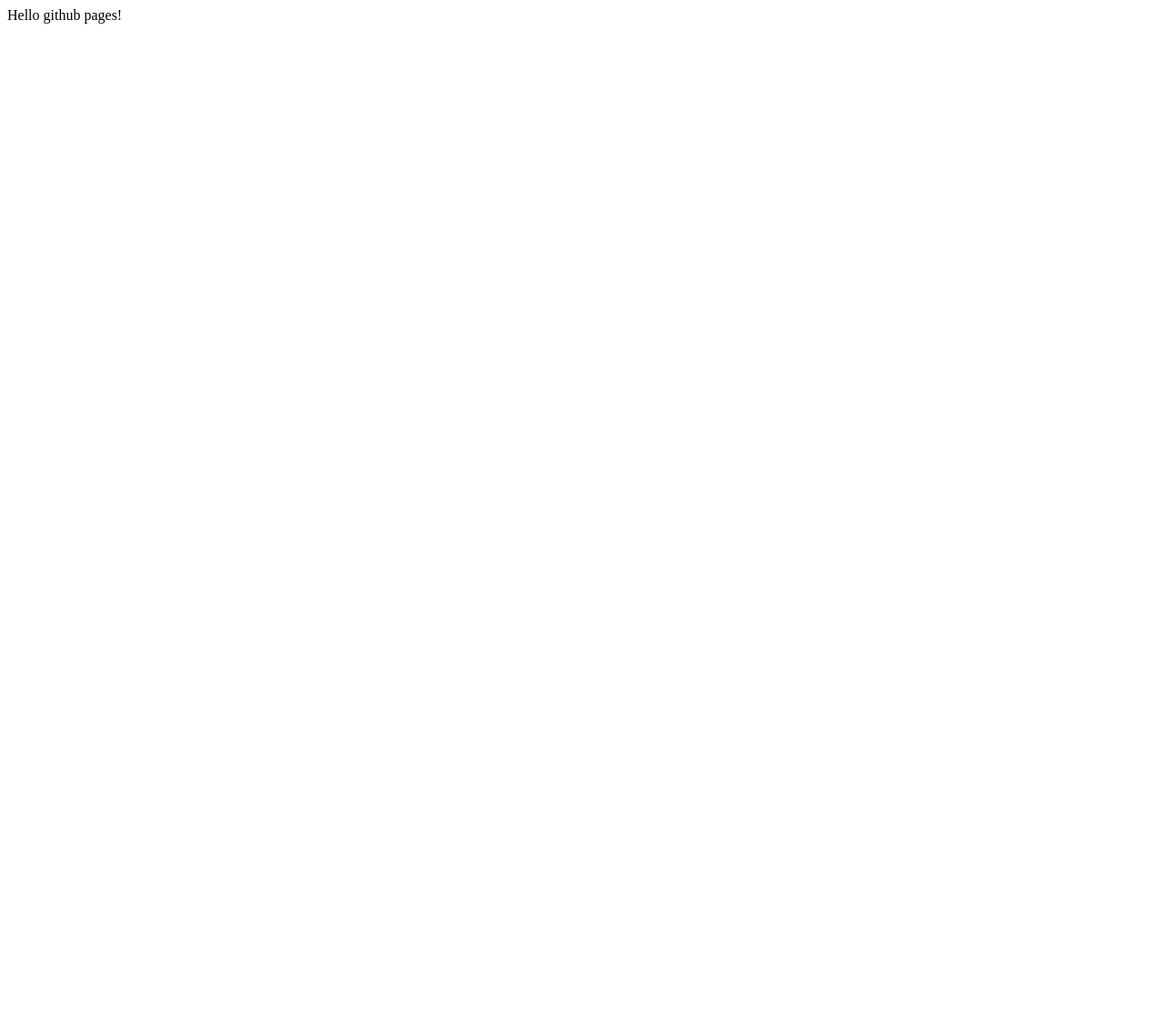
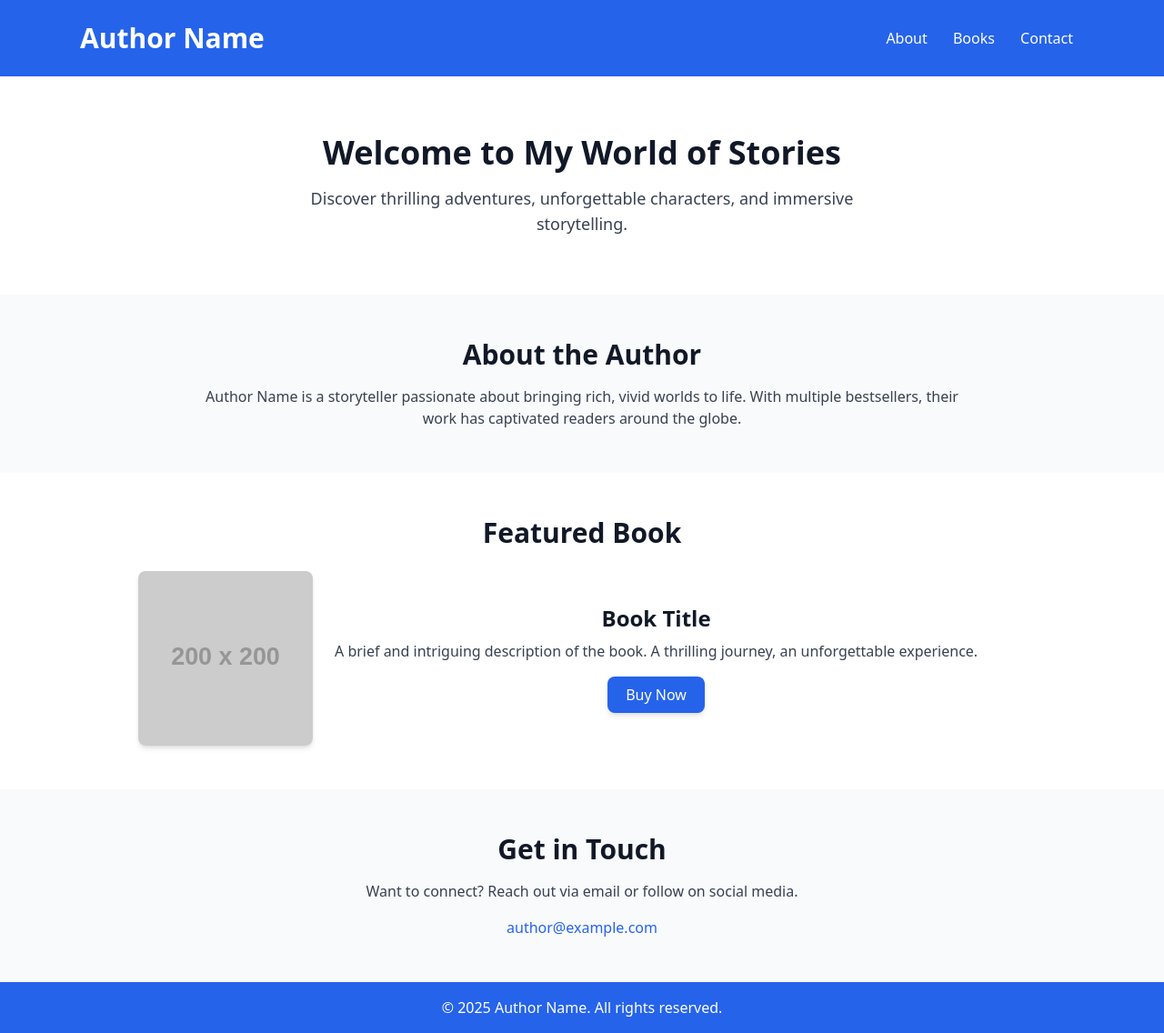
Before and after one commit to chrisgemignani/zmaple, a plain HTML site: page index.html in a window 1280 px wide. Shown: the whole page at 91% size. Before the commit the page ends 800 px from the top, so only its background shows below. Drawn offline with nearby package versions, Linux system fonts and the light colour scheme; placeholder pictures from the web are drawn by us.

Commit message:
Default page using tailwind

```diff
--- a/index.html
+++ b/index.html
@@ -1 +1,76 @@
-Hello github pages!
+<!DOCTYPE html>
+<html lang="en">
+<head>
+    <meta charset="UTF-8">
+    <meta name="viewport" content="width=device-width, initial-scale=1.0">
+    <title>Author's Website</title>
+    <script src="https://cdn.tailwindcss.com"></script>
+</head>
+<body class="bg-gray-100 text-gray-900">
+
+    <!-- Header -->
+    <header class="bg-blue-600 text-white py-6">
+        <div class="max-w-6xl mx-auto px-6 flex justify-between items-center">
+            <h1 class="text-3xl font-bold">Author Name</h1>
+            <nav>
+                <a href="#about" class="mx-3 hover:underline">About</a>
+                <a href="#books" class="mx-3 hover:underline">Books</a>
+                <a href="#contact" class="mx-3 hover:underline">Contact</a>
+            </nav>
+        </div>
+    </header>
+
+    <!-- Hero Section -->
+    <section class="text-center py-16 bg-white">
+        <h2 class="text-4xl font-extrabold">Welcome to My World of Stories</h2>
+        <p class="mt-4 text-lg text-gray-700 max-w-2xl mx-auto">
+            Discover thrilling adventures, unforgettable characters, and immersive storytelling.
+        </p>
+    </section>
+
+    <!-- About Section -->
+    <section id="about" class="py-12 bg-gray-50">
+        <div class="max-w-4xl mx-auto px-6 text-center">
+            <h3 class="text-3xl font-semibold">About the Author</h3>
+            <p class="mt-4 text-gray-700">
+                Author Name is a storyteller passionate about bringing rich, vivid worlds to life. With multiple bestsellers,
+                their work has captivated readers around the globe.
+            </p>
+        </div>
+    </section>
+
+    <!-- Featured Book Section -->
+    <section id="books" class="py-12 bg-white">
+        <div class="max-w-5xl mx-auto px-6 text-center">
+            <h3 class="text-3xl font-semibold">Featured Book</h3>
+            <div class="mt-6 flex flex-col md:flex-row items-center">
+                <img src="https://via.placeholder.com/200" alt="Book Cover" class="w-48 h-auto rounded-lg shadow-md">
+                <div class="md:ml-6 mt-4 md:mt-0">
+                    <h4 class="text-2xl font-bold">Book Title</h4>
+                    <p class="mt-2 text-gray-700">
+                        A brief and intriguing description of the book. A thrilling journey, an unforgettable experience.
+                    </p>
+                    <a href="#" class="mt-4 inline-block bg-blue-600 text-white px-5 py-2 rounded-lg shadow-md hover:bg-blue-700">Buy Now</a>
+                </div>
+            </div>
+        </div>
+    </section>
+
+    <!-- Contact Section -->
+    <section id="contact" class="py-12 bg-gray-50">
+        <div class="max-w-4xl mx-auto px-6 text-center">
+            <h3 class="text-3xl font-semibold">Get in Touch</h3>
+            <p class="mt-4 text-gray-700">Want to connect? Reach out via email or follow on social media.</p>
+            <div class="mt-4">
+                <a href="mailto:author@example.com" class="text-blue-600 hover:underline">author@example.com</a>
+            </div>
+        </div>
+    </section>
+
+    <!-- Footer -->
+    <footer class="bg-blue-600 text-white text-center py-4">
+        <p>&copy; 2025 Author Name. All rights reserved.</p>
+    </footer>
+
+</body>
+</html>
```
